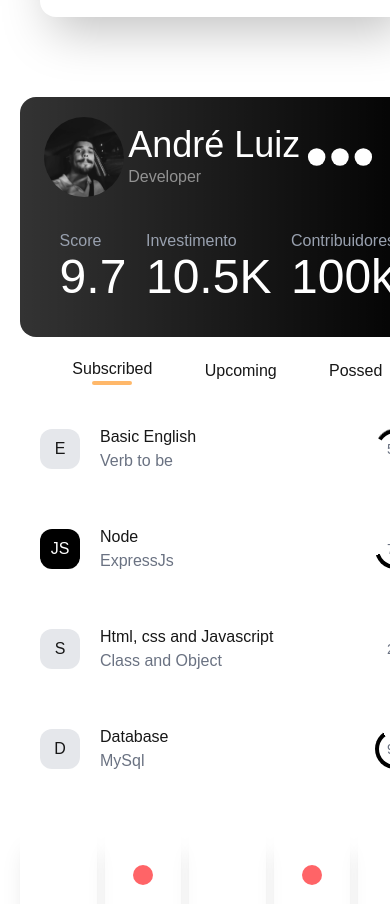
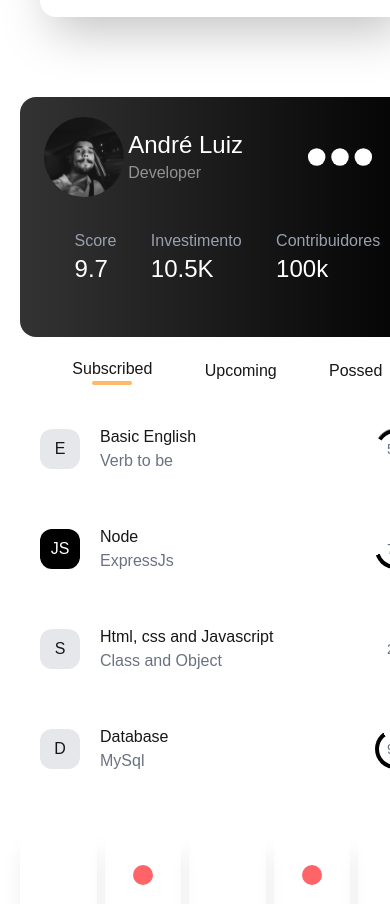
Before and after one commit to Deezinn/Nextjs-practice, a Next.js app in the folder easy-english/: page / in a window 390 px wide. Shown: the part 1220-2124 px from the top of the page. Built offline with nearby package versions, Linux system fonts and the light colour scheme.

Commit message:
feat: new font size mobile

```diff
--- a/easy-english/src/app/page.jsx
+++ b/easy-english/src/app/page.jsx
@@ -141,7 +141,7 @@ export default function Home() {
                   </div>
                 </div>
                 <div className="flex flex-col">
-                  <h1 className="text-4xl">André Luiz</h1>
+                  <h1 className="text-2xl md:text-4xl">André Luiz</h1>
                   <h1 className="text-md opacity-50">Developer</h1>
                 </div>
                 <div className="flex justify-center mr-10">
@@ -153,15 +153,15 @@ export default function Home() {
               <div className="w-full flex justify-evenly items-center">
                 <div className="flex flex-col">
                   <h1 className="text-gray-400">Score</h1>
-                  <h1 className="text-5xl">9.7</h1>
+                  <h1 className="text-2xl md:text-5xl">9.7</h1>
                 </div>
                 <div className="flex flex-col">
                   <h1 className="text-gray-400">Investimento</h1>
-                  <h1 className="text-5xl">10.5K</h1>
+                  <h1 className="text-2xl md:text-5xl">10.5K</h1>
                 </div>
                 <div className="flex flex-col">
                   <h1 className="text-gray-400">Contribuidores</h1>
-                  <h1 className="text-5xl">100k</h1>
+                  <h1 className="text-2xl md:text-5xl">100k</h1>
                 </div>
               </div>
             </div>
```
